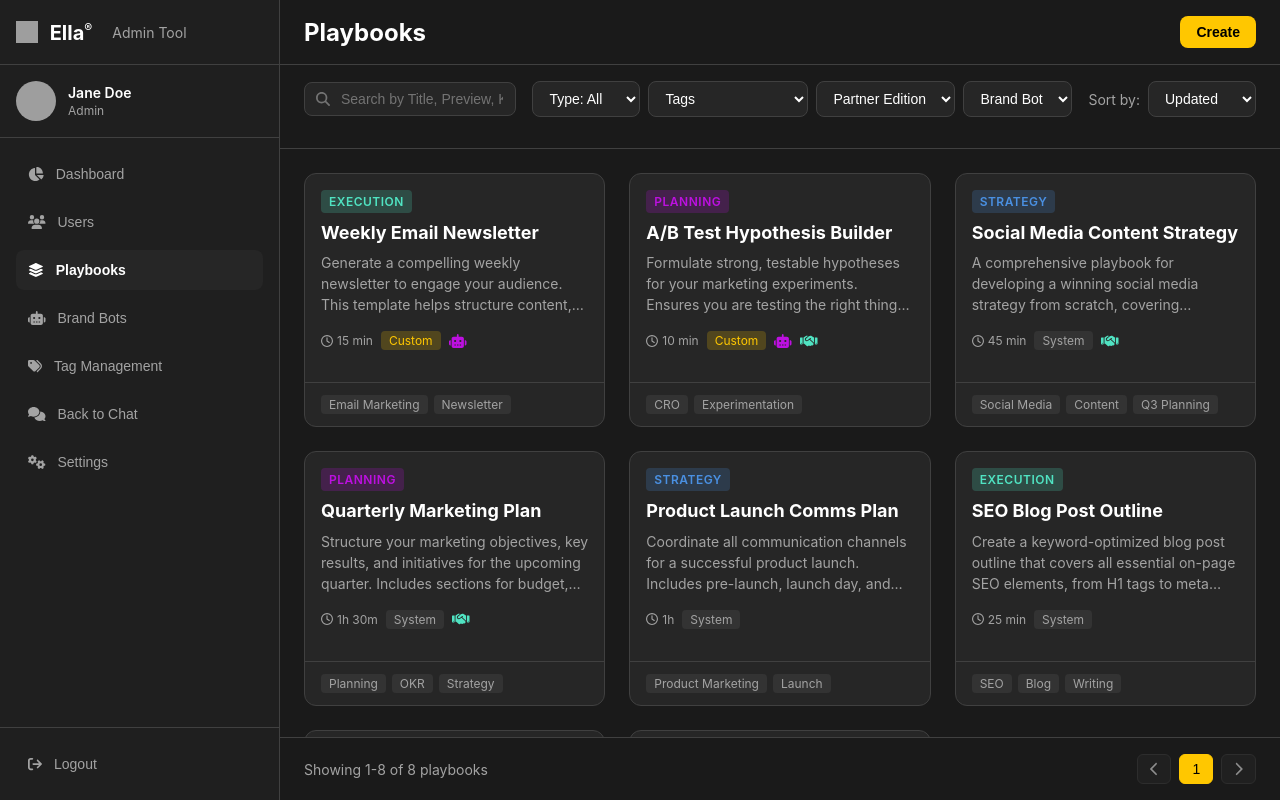
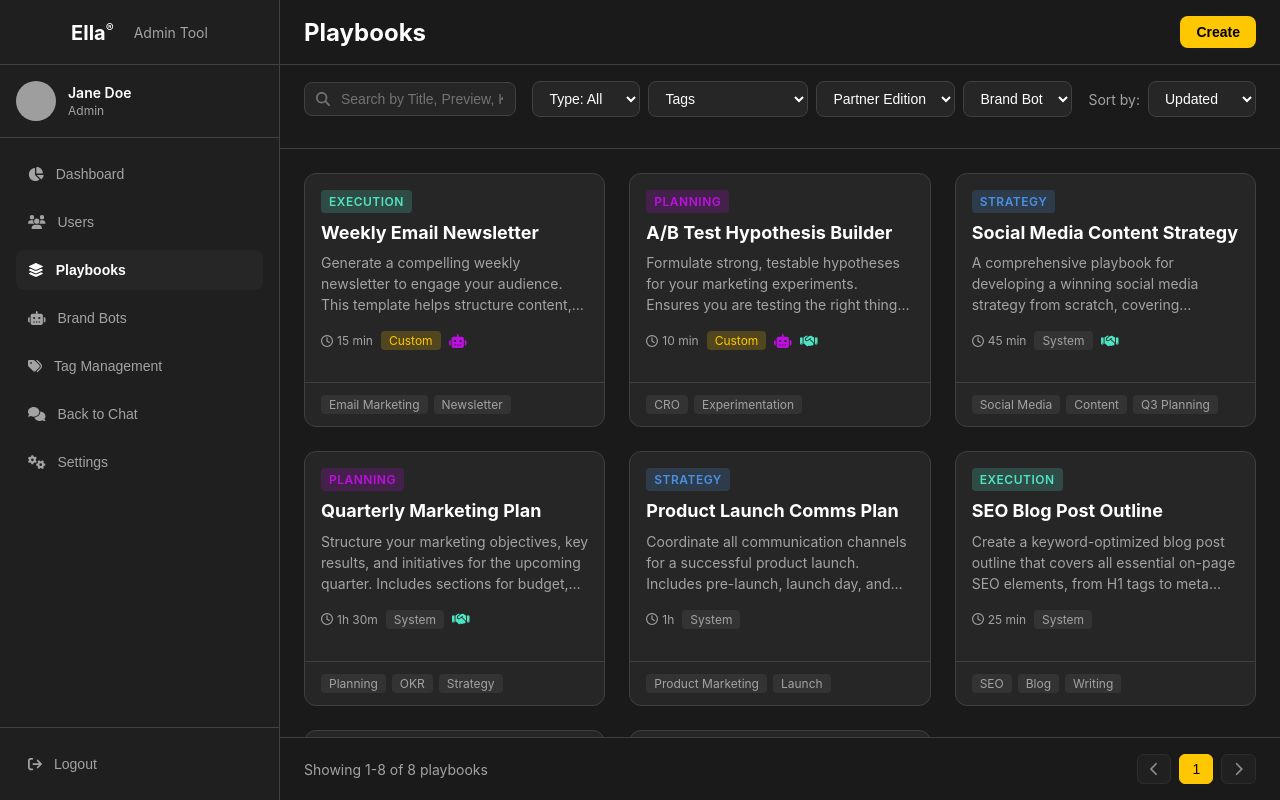
Before and after one commit to MrPoole01/ella-ui, a React (Create React App) app: page /admin/templates in a window 1280 px wide. Built offline with nearby package versions, Linux system fonts and the light colour scheme; sample sign-in values are in the browser's storage; grey boxes are pictures that could not be loaded.

Commit message:
Playbook drawer updates

```diff
--- a/src/styles/AdminTool.scss
+++ b/src/styles/AdminTool.scss
@@ -27,6 +27,7 @@
   height: 65px;
   display: flex;
   align-items: center;
+  justify-content: center;
 }
 
 .admin-logo-section {
@@ -38,6 +39,10 @@
     width: 24px;
     height: 24px;
     color: #E5E5E5;
+  }
+
+  .ella-logo-icon {
+    display: none;
   }
 }
 
```
